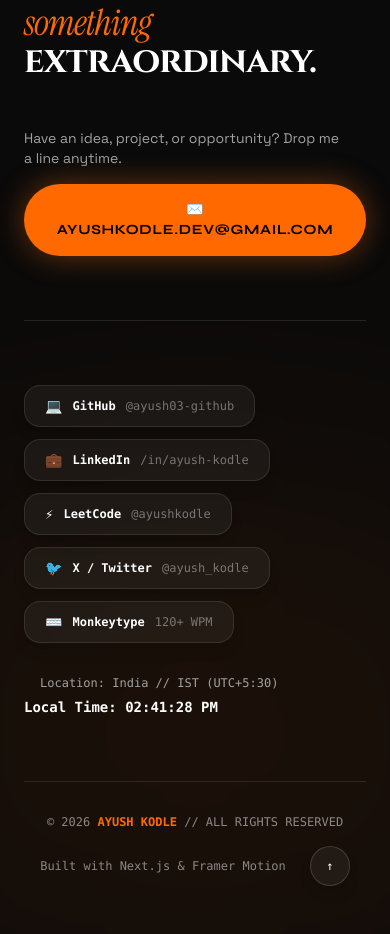
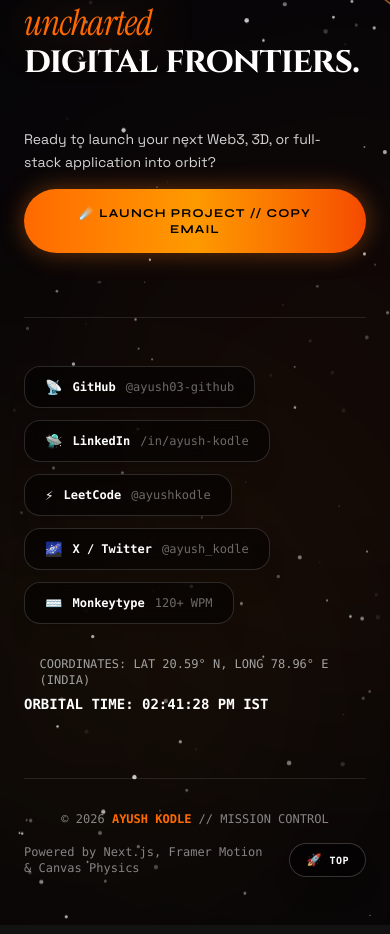
Before and after one commit to ayush03-github/anti-port, a Next.js app: page / in a window 390 px wide. Shown: the part 9260-10194 px from the top of the page. Built offline with nearby package versions, Linux system fonts and the light colour scheme.

Commit message:
Build Cosmic Meteor Shower & Interactive Constellation Space Footer with starfield canvas, shooting stars, and orbital telemetry

```diff
--- a/src/components/Footer.tsx
+++ b/src/components/Footer.tsx
@@ -1,21 +1,22 @@
 'use client';
 
 import { motion } from 'framer-motion';
-import { useState, useEffect } from 'react';
+import { useEffect, useRef, useState } from 'react';
 
 const socialLinks = [
-  { name: 'GitHub', href: 'https://github.com/ayush03-github', icon: '💻', tag: '@ayush03-github' },
-  { name: 'LinkedIn', href: 'https://linkedin.com/in/ayush-kodle', icon: '💼', tag: '/in/ayush-kodle' },
+  { name: 'GitHub', href: 'https://github.com/ayush03-github', icon: '📡', tag: '@ayush03-github' },
+  { name: 'LinkedIn', href: 'https://linkedin.com/in/ayush-kodle', icon: '🛸', tag: '/in/ayush-kodle' },
   { name: 'LeetCode', href: 'https://leetcode.com/ayushkodle', icon: '⚡', tag: '@ayushkodle' },
-  { name: 'X / Twitter', href: 'https://twitter.com/ayush_kodle', icon: '🐦', tag: '@ayush_kodle' },
+  { name: 'X / Twitter', href: 'https://twitter.com/ayush_kodle', icon: '🌌', tag: '@ayush_kodle' },
   { name: 'Monkeytype', href: 'https://monkeytype.com/profile/ayushkodle', icon: '⌨️', tag: '120+ WPM' }
 ];
 
 export default function Footer() {
+  const canvasRef = useRef<HTMLCanvasElement>(null);
   const [copied, setCopied] = useState(false);
   const [time, setTime] = useState('');
 
-  // Live IST Clock (India Standard Time)
+  // Live IST Clock
   useEffect(() => {
     const updateTime = () => {
       const options: Intl.DateTimeFormatOptions = {
@@ -32,6 +33,158 @@ export default function Footer() {
     return () => clearInterval(interval);
   }, []);
 
+  // --- COSMIC CANVAS: TWINKLING STARS + SHOOTING METEORS + CONSTELLATION LINES ---
+  useEffect(() => {
+    const canvas = canvasRef.current;
+    if (!canvas) return;
+    const ctx = canvas.getContext('2d');
+    if (!ctx) return;
+
+    let animId: number;
+    let width = (canvas.width = canvas.parentElement?.clientWidth || window.innerWidth);
+    let height = (canvas.height = canvas.parentElement?.clientHeight || 600);
+
+    const handleResize = () => {
+      if (!canvas || !canvas.parentElement) return;
+      width = canvas.width = canvas.parentElement.clientWidth;
+      height = canvas.height = canvas.parentElement.clientHeight;
+    };
+    window.addEventListener('resize', handleResize);
+
+    // Mouse coordinates for constellation effect
+    const mouse = { x: -1000, y: -1000 };
+    const handleMouseMove = (e: MouseEvent) => {
+      const rect = canvas.getBoundingClientRect();
+      mouse.x = e.clientX - rect.left;
+      mouse.y = e.clientY - rect.top;
+
+      // Spawn a shooting meteor on rapid mouse drag!
+      if (Math.random() < 0.25) {
+        meteors.push({
+          x: mouse.x - Math.random() * 100,
+          y: mouse.y - Math.random() * 100,
+          length: Math.random() * 80 + 60,
+          speed: Math.random() * 10 + 8,
+          dx: Math.cos(Math.PI / 4) * (Math.random() * 8 + 8),
+          dy: Math.sin(Math.PI / 4) * (Math.random() * 8 + 8),
+          alpha: 1,
+          size: Math.random() * 2 + 1.5,
+          color: ['#f5e156', '#f97316', '#38bdf8', '#ffffff'][Math.floor(Math.random() * 4)]
+        });
+      }
+    };
+    window.addEventListener('mousemove', handleMouseMove);
+
+    // Generate 140 Twinkling Stars
+    const stars: Array<{ x: number; y: number; radius: number; alpha: number; twinkleSpeed: number; maxAlpha: number }> = [];
+    for (let i = 0; i < 140; i++) {
+      stars.push({
+        x: Math.random() * width,
+        y: Math.random() * height,
+        radius: Math.random() * 1.8 + 0.5,
+        alpha: Math.random(),
+        twinkleSpeed: (Math.random() * 0.02 + 0.005) * (Math.random() > 0.5 ? 1 : -1),
+        maxAlpha: Math.random() * 0.7 + 0.3
+      });
+    }
+
+    // Shooting Meteors Array
+    const meteors: Array<{ x: number; y: number; length: number; speed: number; dx: number; dy: number; alpha: number; size: number; color: string }> = [];
+
+    // Periodic automatic meteor spawner
+    const spawnMeteor = () => {
+      meteors.push({
+        x: Math.random() * width * 0.8,
+        y: Math.random() * (height * 0.4),
+        length: Math.random() * 120 + 80,
+        speed: Math.random() * 12 + 10,
+        dx: 8 + Math.random() * 6,
+        dy: 6 + Math.random() * 5,
+        alpha: 1,
+        size: Math.random() * 2.5 + 1.5,
+        color: ['#f5e156', '#f97316', '#38bdf8', '#ffffff'][Math.floor(Math.random() * 4)]
+      });
+    };
+    const meteorInterval = setInterval(spawnMeteor, 2200);
+
+    const render = () => {
+      ctx.clearRect(0, 0, width, height);
+
+      // 1. Draw Twinkling Stars
+      stars.forEach((star) => {
+        star.alpha += star.twinkleSpeed;
+        if (star.alpha >= star.maxAlpha || star.alpha <= 0.1) {
+          star.twinkleSpeed *= -1;
+        }
+
+        ctx.beginPath();
+        ctx.arc(star.x, star.y, star.radius, 0, Math.PI * 2);
+        ctx.fillStyle = `rgba(255, 255, 255, ${Math.max(0.1, star.alpha)})`;
+        ctx.fill();
+
+        // Constellation Lines to Mouse Cursor
+        const dist = Math.hypot(mouse.x - star.x, mouse.y - star.y);
+        if (dist < 130) {
+          ctx.beginPath();
+          ctx.moveTo(star.x, star.y);
+          ctx.lineTo(mouse.x, mouse.y);
+          ctx.strokeStyle = `rgba(249, 115, 22, ${(1 - dist / 130) * 0.45})`;
+          ctx.lineWidth = 1;
+          ctx.stroke();
+        }
+      });
+
+      // 2. Draw Shooting Meteors
+      for (let i = meteors.length - 1; i >= 0; i--) {
+        const m = meteors[i];
+        m.x += m.dx;
+        m.y += m.dy;
+        m.alpha -= 0.012;
+
+        if (m.alpha <= 0 || m.x > width + 200 || m.y > height + 200) {
+          meteors.splice(i, 1);
+          continue;
+        }
+
+        // Meteor Trail Gradient
+        const tailX = m.x - (m.dx / m.speed) * m.length;
+        const tailY = m.y - (m.dy / m.speed) * m.length;
+
+        const grad = ctx.createLinearGradient(m.x, m.y, tailX, tailY);
+        grad.addColorStop(0, m.color);
+        grad.addColorStop(0.3, `rgba(249, 115, 22, ${m.alpha * 0.8})`);
+        grad.addColorStop(1, 'rgba(255, 255, 255, 0)');
+
+        ctx.beginPath();
+        ctx.moveTo(m.x, m.y);
+        ctx.lineTo(tailX, tailY);
+        ctx.strokeStyle = grad;
+        ctx.lineWidth = m.size;
+        ctx.stroke();
+
+        // Meteor Glowing Head
+        ctx.beginPath();
+        ctx.arc(m.x, m.y, m.size * 1.4, 0, Math.PI * 2);
+        ctx.fillStyle = m.color;
+        ctx.shadowBlur = 15;
+        ctx.shadowColor = m.color;
+        ctx.fill();
+        ctx.shadowBlur = 0;
+      }
+
+      animId = requestAnimationFrame(render);
+    };
+
+    render();
+
+    return () => {
+      window.removeEventListener('resize', handleResize);
+      window.removeEventListener('mousemove', handleMouseMove);
+      clearInterval(meteorInterval);
+      cancelAnimationFrame(animId);
+    };
+  }, []);
+
   const handleCopyEmail = () => {
     navigator.clipboard.writeText('ayushkodle.dev@gmail.com');
     setCopied(true);
@@ -43,53 +196,58 @@ export default function Footer() {
   };
 
   return (
-    <footer className="relative w-full bg-[#0a0a0a] dark:bg-[#0a0a0a] light:bg-[#f1f5f9] text-white dark:text-white light:text-slate-900 border-t border-white/10 dark:border-white/10 light:border-slate-300 pt-24 pb-12 px-6 md:px-12 overflow-hidden transition-colors duration-300">
+    <footer className="relative w-full bg-[#050508] dark:bg-[#050508] light:bg-[#f1f5f9] text-white dark:text-white light:text-slate-900 border-t border-white/10 dark:border-white/10 light:border-slate-300 pt-24 pb-12 px-6 md:px-12 overflow-hidden transition-colors duration-300">
 
-      {/* Ambient Radial Background Glow */}
+      {/* COSMIC STARFIELD & METEOR CANVAS */}
+      <canvas ref={canvasRef} className="absolute inset-0 w-full h-full pointer-events-none z-0 opacity-80 dark:opacity-80 light:opacity-40" />
+
+      {/* Deep Space Nebulae Ambient Lighting */}
       <div className="absolute inset-0 z-0 pointer-events-none">
-        <div className="absolute bottom-0 left-1/2 -translate-x-1/2 w-[800px] h-[400px] bg-orange-500/10 dark:bg-orange-500/10 light:bg-amber-500/15 blur-[160px] rounded-full" />
+        <div className="absolute top-1/3 left-1/4 w-[500px] h-[500px] bg-orange-500/10 dark:bg-orange-500/10 light:bg-amber-400/15 blur-[170px] rounded-full" />
+        <div className="absolute bottom-10 right-1/4 w-[400px] h-[400px] bg-amber-500/10 dark:bg-amber-500/10 light:bg-orange-400/10 blur-[150px] rounded-full" />
       </div>
 
-      <div className="relative z-10 max-w-7xl mx-auto flex flex-col justify-between min-h-[500px]">
+      <div className="relative z-10 max-w-7xl mx-auto flex flex-col justify-between min-h-[520px]">
 
-        {/* TOP SECTION: Massive Statement Headline */}
+        {/* TOP SECTION: Cosmic Statement & CTA */}
         <div>
-          <div className="inline-flex items-center gap-2 px-4 py-1.5 rounded-full bg-white/5 dark:bg-white/5 light:bg-amber-100 border border-white/10 dark:border-white/10 light:border-amber-300 font-mono text-[11px] uppercase tracking-[0.25em] text-orange-400 dark:text-orange-400 light:text-amber-700 font-bold mb-8">
-            <span className="w-2.5 h-2.5 rounded-full bg-emerald-500 animate-pulse shadow-[0_0_10px_rgba(16,185,129,0.8)]" />
-            <span>Open for new opportunities &amp; freelance</span>
+          {/* Orbital Status HUD Pill */}
+          <div className="inline-flex items-center gap-2.5 px-4 py-1.5 rounded-full bg-black/60 dark:bg-black/60 light:bg-white border border-white/15 dark:border-white/15 light:border-slate-300 font-mono text-[11px] uppercase tracking-[0.25em] text-orange-400 dark:text-orange-400 light:text-amber-700 font-bold mb-8 shadow-xl">
+            <span className="w-2.5 h-2.5 rounded-full bg-emerald-400 animate-ping shadow-[0_0_10px_rgba(52,211,153,0.9)]" />
+            <span>ORBITAL TELEMETRY // ALL SYSTEMS NOMINAL 🟢</span>
           </div>
 
           <div className="grid grid-cols-1 lg:grid-cols-12 gap-12 items-end">
             <div className="lg:col-span-8">
               <h2 className="text-4xl sm:text-6xl md:text-7xl lg:text-8xl font-bold tracking-tight font-cinzel leading-[1.02]">
-                Let&apos;s build <br />
-                <span className="text-orange-500 dark:text-orange-500 light:text-amber-600 italic font-instrument font-normal">something</span> <br />
-                extraordinary.
+                Exploring <br />
+                <span className="text-orange-500 dark:text-orange-500 light:text-amber-600 italic font-instrument font-normal drop-shadow-[0_0_25px_rgba(249,115,22,0.4)]">uncharted</span> <br />
+                digital frontiers.
               </h2>
             </div>
 
-            {/* Email Copy CTA Card */}
+            {/* Launch Project CTA Capsule */}
             <div className="lg:col-span-4 flex flex-col items-start lg:items-end">
-              <p className="text-sm font-space text-neutral-400 dark:text-neutral-400 light:text-slate-600 mb-4 max-w-xs">
-                Have an idea, project, or opportunity? Drop me a line anytime.
+              <p className="text-sm font-space text-neutral-300 dark:text-neutral-300 light:text-slate-700 mb-4 max-w-xs leading-relaxed">
+                Ready to launch your next Web3, 3D, or full-stack application into orbit?
               </p>
 
               <motion.button
                 onClick={handleCopyEmail}
-                whileHover={{ scale: 1.04 }}
+                whileHover={{ scale: 1.04, boxShadow: "0 0 35px rgba(249,115,22,0.6)" }}
                 whileTap={{ scale: 0.96 }}
-                className="relative px-7 py-4 rounded-full bg-orange-500 dark:bg-orange-500 light:bg-amber-500 text-black font-syne font-bold text-sm uppercase tracking-wider shadow-[0_0_30px_rgba(249,115,22,0.4)] hover:shadow-[0_0_40px_rgba(249,115,22,0.6)] transition-all cursor-pointer flex items-center gap-3"
+                className="relative px-7 py-4 rounded-full bg-gradient-to-r from-orange-500 via-amber-500 to-orange-600 text-black font-syne font-bold text-xs sm:text-sm uppercase tracking-widest shadow-[0_0_25px_rgba(249,115,22,0.4)] transition-all cursor-pointer flex items-center gap-3"
               >
-                <span>{copied ? '✓ Email Copied!' : '✉️ ayushkodle.dev@gmail.com'}</span>
+                <span>{copied ? '🚀 TRANSMISSION COPIED!' : '☄️ LAUNCH PROJECT // COPY EMAIL'}</span>
               </motion.button>
             </div>
           </div>
         </div>
 
-        {/* MIDDLE SECTION: Social Links Grid & Info */}
-        <div className="my-16 pt-16 border-t border-white/10 dark:border-white/10 light:border-slate-300 grid grid-cols-1 md:grid-cols-12 gap-8 items-center">
+        {/* MIDDLE SECTION: Orbital Satellite Links & Telemetry */}
+        <div className="my-16 pt-12 border-t border-white/10 dark:border-white/10 light:border-slate-300 grid grid-cols-1 md:grid-cols-12 gap-8 items-center">
 
-          {/* Social Links */}
+          {/* Satellite Orbit Social Links */}
           <div className="md:col-span-8 flex flex-wrap gap-3">
             {socialLinks.map((item) => (
               <motion.a
@@ -98,46 +256,47 @@ export default function Footer() {
                 target="_blank"
                 rel="noopener noreferrer"
                 whileHover={{ y: -3, scale: 1.03 }}
-                className="px-5 py-2.5 rounded-2xl bg-white/5 dark:bg-white/5 light:bg-white border border-white/10 dark:border-white/10 light:border-slate-300 text-white dark:text-white light:text-slate-900 font-mono text-xs hover:border-orange-500/50 hover:text-orange-400 transition-all flex items-center gap-2.5 shadow-lg group"
+                className="px-5 py-2.5 rounded-2xl bg-black/50 dark:bg-black/50 light:bg-white border border-white/15 dark:border-white/15 light:border-slate-300 text-white dark:text-white light:text-slate-900 font-mono text-xs hover:border-orange-500/60 hover:text-orange-400 transition-all flex items-center gap-2.5 shadow-xl group backdrop-blur-md"
               >
                 <span className="text-sm">{item.icon}</span>
                 <span className="font-bold">{item.name}</span>
-                <span className="text-white/40 dark:text-white/40 light:text-slate-400 group-hover:text-orange-400/70 font-normal">{item.tag}</span>
+                <span className="text-white/40 dark:text-white/40 light:text-slate-500 group-hover:text-orange-400/80 font-normal">{item.tag}</span>
               </motion.a>
             ))}
           </div>
 
-          {/* Real-time IST Location & Time */}
+          {/* Real-time IST Location & Orbit Clock */}
           <div className="md:col-span-4 flex flex-col md:items-end justify-center font-mono text-xs text-neutral-400 dark:text-neutral-400 light:text-slate-600 gap-1.5">
             <div className="flex items-center gap-2">
               <span className="w-2 h-2 rounded-full bg-orange-500 animate-ping" />
-              <span>Location: India // IST (UTC+5:30)</span>
+              <span>COORDINATES: LAT 20.59° N, LONG 78.96° E (INDIA)</span>
             </div>
             <div className="text-white dark:text-white light:text-slate-900 font-bold text-sm">
-              Local Time: {time || '12:00:00 PM'}
+              ORBITAL TIME: {time || '12:00:00 PM'} IST
             </div>
           </div>
 
         </div>
 
-        {/* BOTTOM SECTION: Copyright & Back to Top */}
-        <div className="pt-8 border-t border-white/10 dark:border-white/10 light:border-slate-300 flex flex-col sm:flex-row items-center justify-between gap-4 font-mono text-xs text-white/50 dark:text-white/50 light:text-slate-500">
+        {/* BOTTOM SECTION: Telemetry Copyright & Return to Top Rocket */}
+        <div className="pt-8 border-t border-white/10 dark:border-white/10 light:border-slate-300 flex flex-col sm:flex-row items-center justify-between gap-4 font-mono text-xs text-white/50 dark:text-white/50 light:text-slate-600">
           <div>
-            © 2026 <span className="text-orange-500 dark:text-orange-500 light:text-amber-600 font-bold">AYUSH KODLE</span> // ALL RIGHTS RESERVED
+            © 2026 <span className="text-orange-500 dark:text-orange-500 light:text-amber-600 font-bold">AYUSH KODLE</span> // MISSION CONTROL
           </div>
 
           <div className="flex items-center gap-6">
-            <span>Built with Next.js &amp; Framer Motion</span>
+            <span>Powered by Next.js, Framer Motion &amp; Canvas Physics</span>
 
-            {/* Back to top button */}
+            {/* Back to top rocket button */}
             <motion.button
               onClick={scrollToTop}
               whileHover={{ scale: 1.1, y: -2 }}
               whileTap={{ scale: 0.9 }}
-              className="w-10 h-10 rounded-full bg-white/5 dark:bg-white/5 light:bg-white border border-white/15 dark:border-white/15 light:border-slate-300 text-white dark:text-white light:text-slate-900 flex items-center justify-center hover:border-orange-500 hover:text-orange-400 transition-all cursor-pointer shadow-lg"
-              aria-label="Back to Top"
+              className="px-4 py-2 rounded-full bg-black/60 dark:bg-black/60 light:bg-white border border-white/20 dark:border-white/20 light:border-slate-300 text-white dark:text-white light:text-slate-900 flex items-center gap-2 hover:border-orange-500 hover:text-orange-400 transition-all cursor-pointer shadow-xl backdrop-blur-md group"
+              aria-label="Return to Top"
             >
-              ↑
+              <span className="group-hover:-translate-y-1 transition-transform">🚀</span>
+              <span className="font-mono text-[10px] uppercase tracking-wider font-bold">TOP</span>
             </motion.button>
           </div>
         </div>
```
